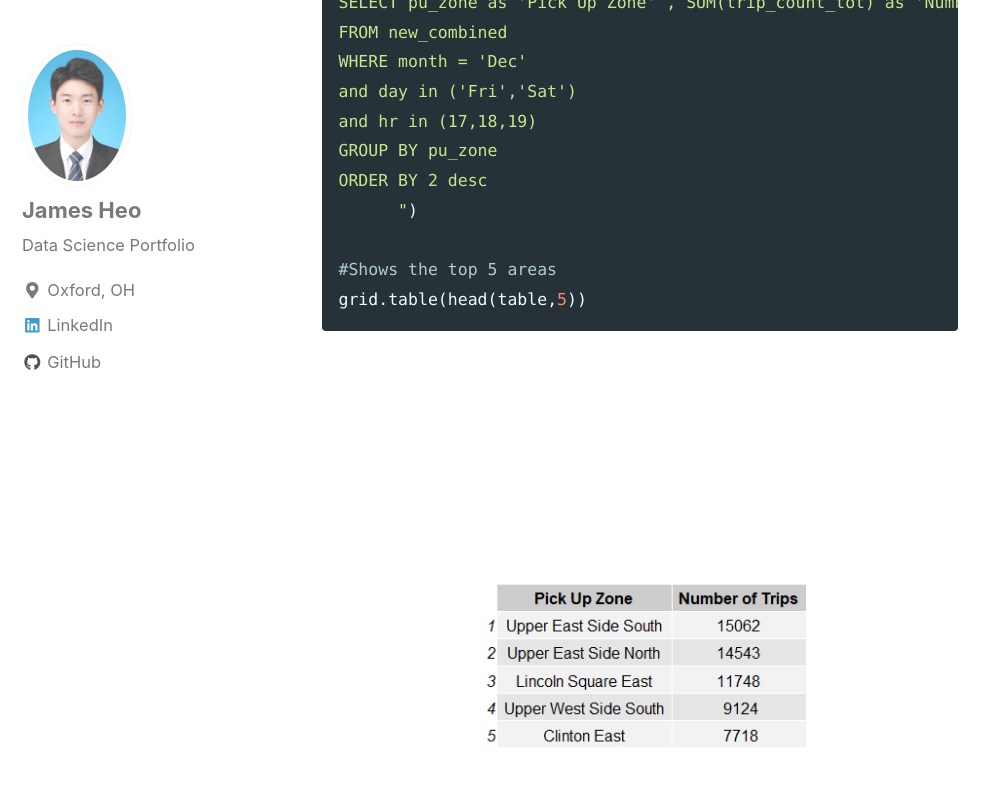
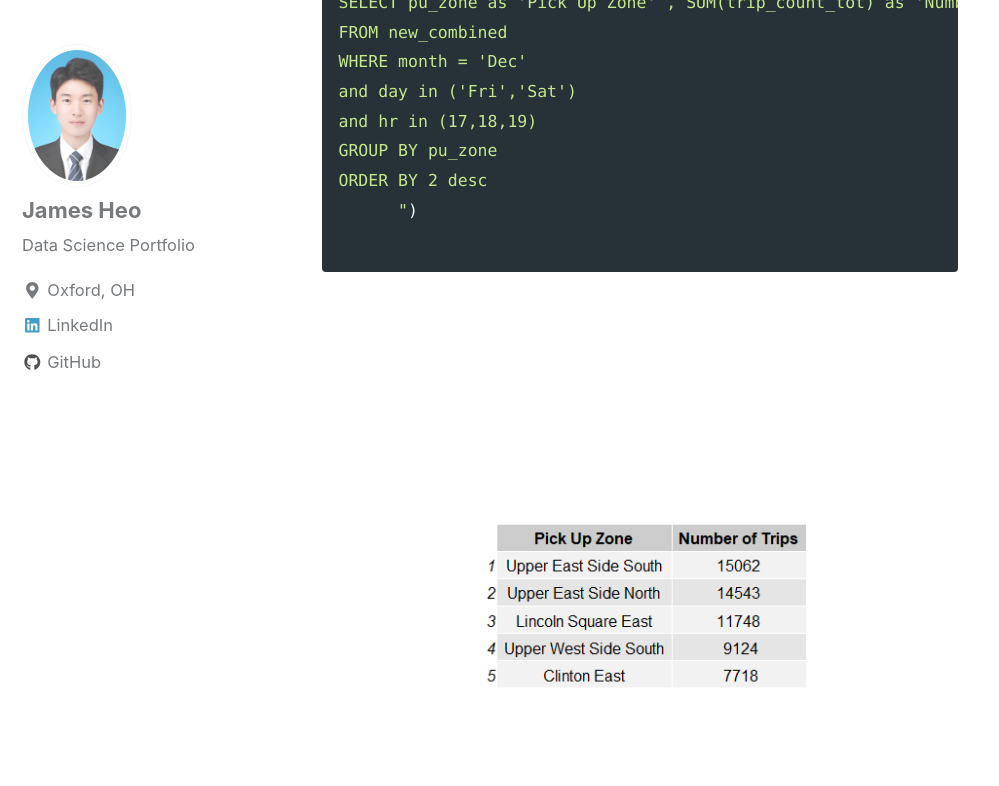
Before and after one commit to JamesHeo/heojstats.github.io, a Jekyll site: the page built from _posts/2018-06-13-NYCTaxiCaps.md, in a window 1280 px wide and 900 px high, scrolled down 3396 px. Shown: the top 786 px of the window, without its empty margins (0-999 px from the left). Built offline with Jekyll 4.4.1, drawn with Linux system fonts in a browser that asks for light colours; nearby versions of some CDN libraries.

Commit message:
Fixing an error

````diff
--- a/_posts/2018-06-13-NYCTaxiCaps.md
+++ b/_posts/2018-06-13-NYCTaxiCaps.md
@@ -54,8 +54,6 @@ GROUP BY pu_zone
 ORDER BY 2 desc
       ")
 
-#Shows the top 5 areas
-grid.table(head(table,5))
 ```
 
 ![alt]({{ site.url }}{{ site.baseurl }}/images/NYCTaxi/numtrips.png)
````
